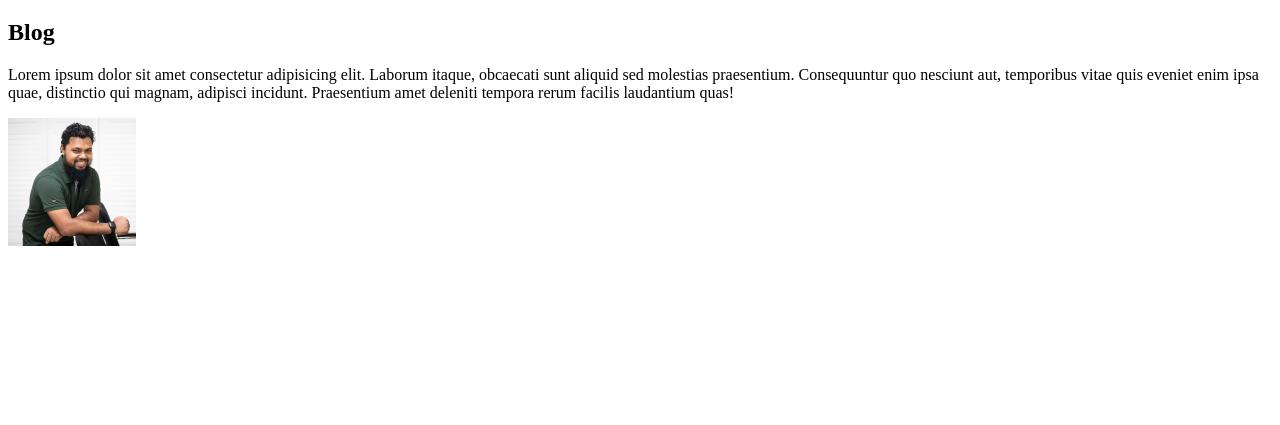
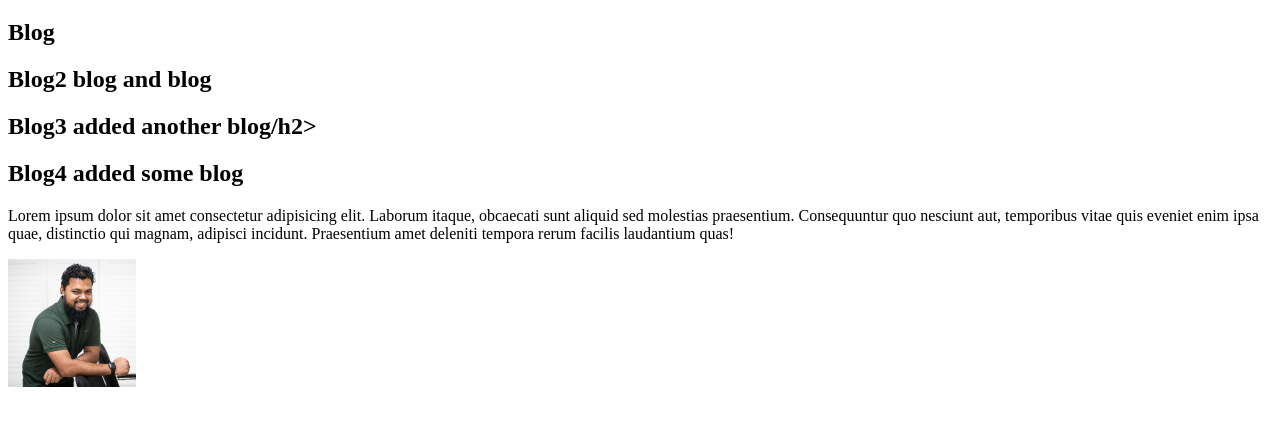
Before and after one commit to aliulazim/lwsserver, a website: page index.html in a window 1280 px wide. Shown: the part 61-486 px from the top of the page. Drawn offline with Linux system fonts and the light colour scheme.

Commit message:
added many more blog

```diff
--- a/index.html
+++ b/index.html
@@ -10,6 +10,9 @@
     <h1>Headline cheange !!!!</h1>
     <div>
         <h2>Blog</h2>
+        <h2>Blog2 blog and blog</h2>
+        <h2>Blog3 added another blog/h2>
+        <h2>Blog4 added some blog</h2>
         <p>Lorem ipsum dolor sit amet consectetur adipisicing elit. Laborum itaque, obcaecati sunt aliquid sed molestias praesentium. Consequuntur quo nesciunt aut, temporibus vitae quis eveniet enim ipsa quae, distinctio qui magnam, adipisci incidunt. Praesentium amet deleniti tempora rerum facilis laudantium quas!</p>
     </div>
     <img src="128.png" alt="">
```
